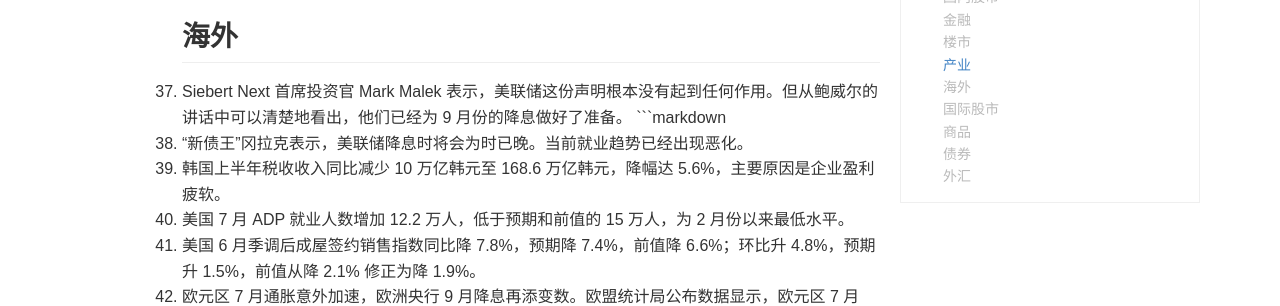
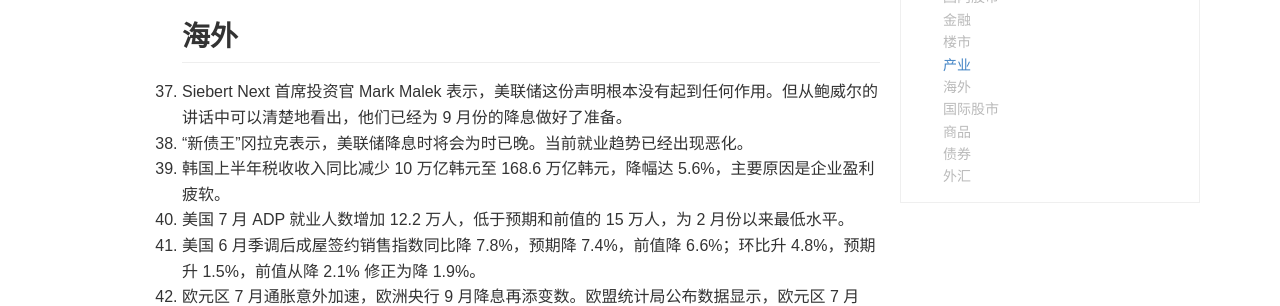
Before and after one commit to Halerfermatqing/mybolgfor, a Jekyll site: the page built from _posts/2024-8-1-wind-DailyFinanceNews.md, in a window 1280 px wide and 900 px high, scrolled down 5578 px. Shown: the part 177-483 px from the top of the window. Built offline with Jekyll 4.4.1, drawn with Linux system fonts in a browser that asks for light colours; comment, search, counter and statistics services are not loaded; a style sheet for code colours, icons or effects is not loaded; some of the changed text lies outside the part shown.

Commit message:
格式修改

````diff
--- a/_posts/2024-8-1-wind-DailyFinanceNews.md
+++ b/_posts/2024-8-1-wind-DailyFinanceNews.md
@@ -117,7 +117,6 @@
 14. Canalys 数据显示，二季度全球智能手机市场出货量达 2.889 亿台，同比增长 12%，连续三个季度正增长。三星以 5350 万台出货量继续雄踞榜首，苹果以 4560 万台出货量守住第二位置；小米出货量达 4230 万台，市场份额升至第三。
 ## 海外
 1. Siebert Next 首席投资官 Mark Malek 表示，美联储这份声明根本没有起到任何作用。但从鲍威尔的讲话中可以清楚地看出，他们已经为 9 月份的降息做好了准备。
-```markdown
 2. “新债王”冈拉克表示，美联储降息时将会为时已晚。当前就业趋势已经出现恶化。
 3. 韩国上半年税收收入同比减少 10 万亿韩元至 168.6 万亿韩元，降幅达 5.6%，主要原因是企业盈利疲软。
 4. 美国 7 月 ADP 就业人数增加 12.2 万人，低于预期和前值的 15 万人，为 2 月份以来最低水平。
````
Also changed, not shown: other parts of _posts/2024-8-1-wind-DailyFinanceNews.md (+2 -4 lines).
